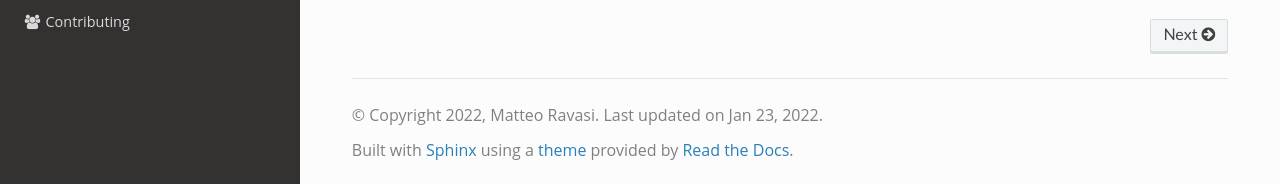
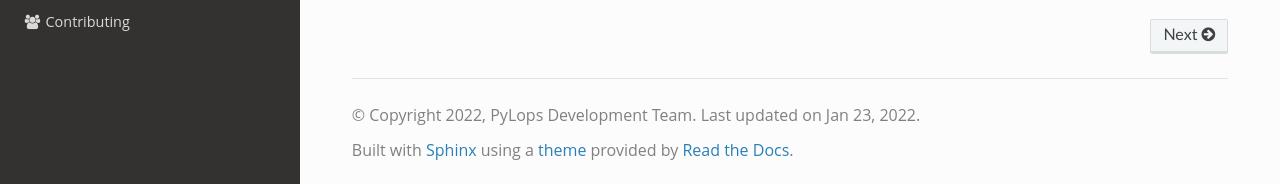
Before and after one commit to PyLops/pylops, a Sphinx documentation site: the page built from docs/source/index.rst, in a window 1280 px wide and 900 px high, scrolled down 1724 px. Shown: the part 713-897 px from the top of the window. Built offline with Sphinx 7.4.7 and the Read the Docs theme 2.0.0, drawn with Linux system fonts in a browser that asks for light colours; pages that are not in the unit, such as notebooks, are missing from menus; the version number could not be read and is left out; comment, search, counter and statistics services are not loaded.

Commit message:
Changed doc ownership

```diff
--- a/docs/source/conf.py
+++ b/docs/source/conf.py
@@ -84,7 +84,7 @@ master_doc = 'index'
 # General information about the project
 year = datetime.date.today().year
 project = 'PyLops'
-copyright = '{}, Matteo Ravasi'.format(year)
+copyright = '{}, PyLops Development Team'.format(year)
 
 # Version
 version = __version__
```
